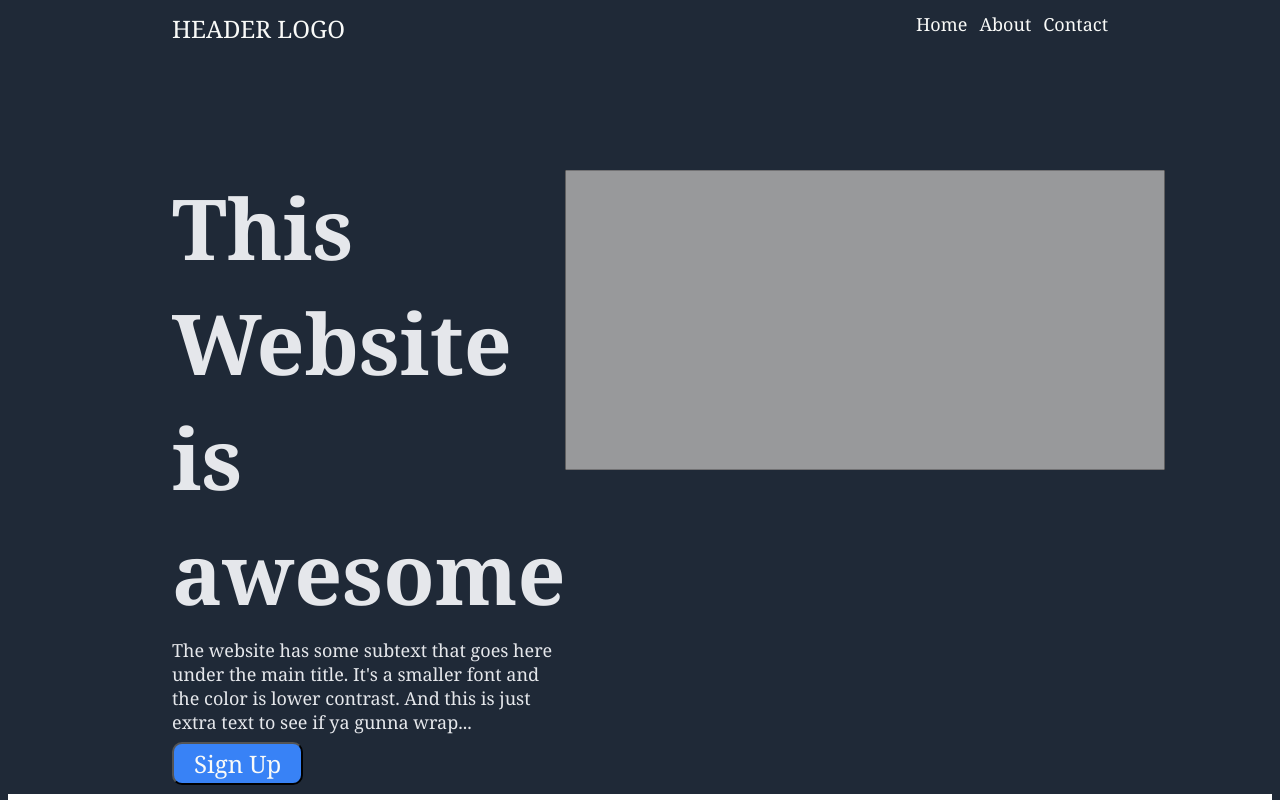
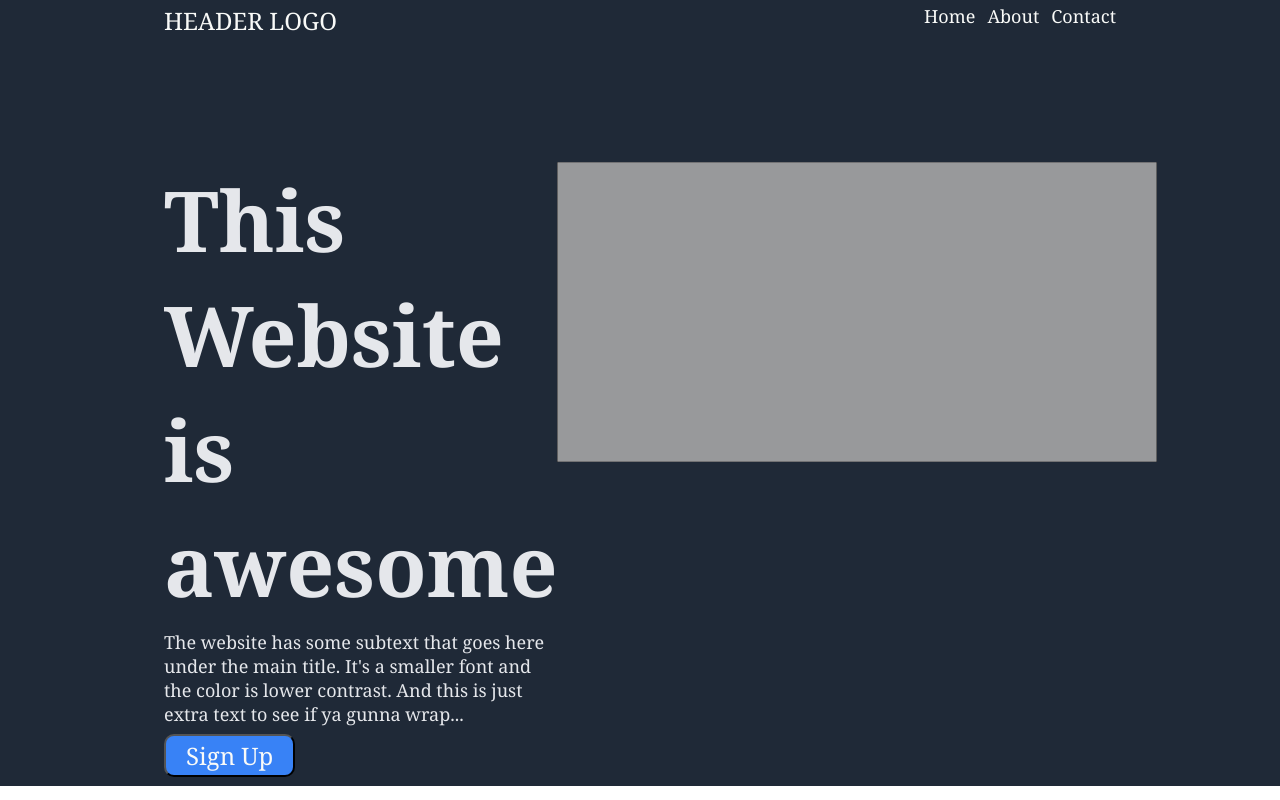
Before and after one commit to Zebulacious/odin-landingpage, a plain HTML site: page index.html in a window 1280 px wide. Shown: the top 800 px of the page. Drawn offline with Linux system fonts and the light colour scheme.

Commit message:
Condensed CSS in sections.

```diff
--- a/index.html
+++ b/index.html
@@ -7,13 +7,13 @@
     <link rel="stylesheet" href="styles.css">
     <title>Brand | Home</title>
 </head>
-<body>
+<body class="body">
     <!--for header-->
     <div class="header">
 
-        <header class="item_header_left">HEADER LOGO</header>
+        <header class="structure_header item_header_left">HEADER LOGO</header>
 
-        <div class="item_header_right">
+        <div class="structure_header item_header_right">
             <a href="index.html"  class="link_style">Home</a><a href="about.html" class="link_style">About</a><a href="contact.html" class="link_style">Contact</a>
         </div>
     </div>
--- a/styles.css
+++ b/styles.css
@@ -3,6 +3,10 @@
     font-family: Georgia, 'Times New Roman', Times, serif;
     background-color: #1F2937;
     /*border: 2px solid red; */
+}
+
+.body {
+    margin: 0px;
 }
 
 .header {
@@ -11,28 +15,25 @@
     height: 80px;
 }
 
-.item_header_left {
+.structure_header {
     background-color: #1F2937;
     display: flex;
     flex-grow: 1;
-    font-size: 24px;
     color: #F9FAF8;
-    justify-content: left;
     align-items: flex-start;
-    margin-left: 164px;
     margin-top: 4px;
 }
 
+.item_header_left {
+    font-size: 24px;
+    justify-content: left;
+    margin-left: 164px;
+}
+
 .item_header_right {
-    background-color: #1F2937;
-    color: #F9FAF8;
-    display: flex;
-    flex-grow: 1;
     justify-content: right;
-    align-items: flex-start;
     gap: 12px;
     margin-right: 164px;
-    margin-top: 4px;
 }
 
 .link_style {
@@ -105,7 +106,6 @@
     background-color: white;
     justify-content: center;
     align-items: center;
-    /*margin-bottom: 150px; */
     margin-bottom: 0px;
     padding-bottom: 0px;
 }
@@ -124,10 +124,13 @@
     background-color: white
 }
 
+/*.sizing {
+    align-items: center;
+    flex-grow: 1; I do not understand why I do not need this but okay.. I was going to have this on the child third divs.
+} */
+
 .sect1 {
     display: flex;
-    align-items: center;
-    flex-grow: 1;
     justify-content: center;
     padding: 0px;
     padding-bottom: 50px;
@@ -138,9 +141,6 @@
 
 .miniboxes {
     flex-grow: 1;
-   /* padding: 80px;
-    padding-left: 250px;
-    padding-right: 250px; */
     gap: 15px;
     display: flex;
     align-items: center;
@@ -155,7 +155,6 @@
 .borderimg {
     border-radius: 25px;
     border: 2px solid #3882F6;
-    /*padding: 20px; */
     width: 150px;
     height: 150px;
     background-color: white;
@@ -171,9 +170,6 @@
 }
 
 .sect2 {
-    /*display: flex; */
-    align-items: center;
-    flex-grow: 1;
     background-color: #E5E7EB;
     padding: 80px;
     padding-left: 380px;
@@ -196,11 +192,8 @@
 
 .sect3 {
     display: flex;
-    align-items: center;
     justify-content: center;
-    flex-grow: 1;
     background-color: #3882F6;
-    margin: 50px;
     border-radius: 6px;
     margin: 80px;
     margin-left: 230px;
```
